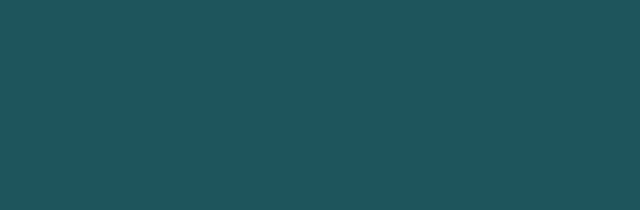
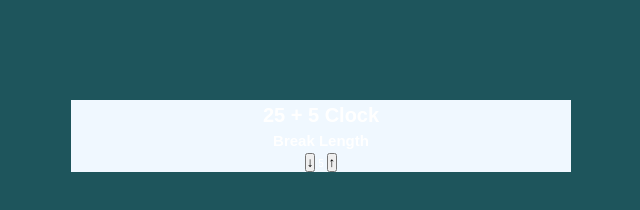
Before and after one commit to CodeVee/fcc-clock, a plain HTML site: page index.html in a window 1280 px wide. Shown: the whole page, without its empty margins (319-959 px from the left). Drawn offline with Linux system fonts and the light colour scheme.

Commit message:
added font awesome

```diff
--- a/index.html
+++ b/index.html
@@ -4,13 +4,25 @@
     <meta charset="UTF-8">
     <meta http-equiv="X-UA-Compatible" content="IE=edge">
     <meta name="viewport" content="width=device-width, initial-scale=1.0">
+    <link rel="stylesheet" href="https://maxcdn.bootstrapcdn.com/font-awesome/4.7.0/css/font-awesome.min.css">
     <link rel="stylesheet" href="style.css">
     <title>FCC | 25 + 5 Clock</title>
 </head>
 <body>
     <div class="wrapper">
         <div class="container">
-
+            <h1 class="header">25 + 5 Clock</h1>
+            <div class="controls">
+                <div class="control">
+                    <h2 id="break-label">Break Length</h2>
+                    <div class="control-wrapper">
+                        <button id="break-decrement">&darr;</button>
+                        <span id="break-length">5</span>
+                        <button id="break-increment">&uarr;</button>
+                    </div>
+                </div>
+                <div class="control"></div>
+            </div>
         </div>
     </div>
     <script src="main.js"></script>
```
